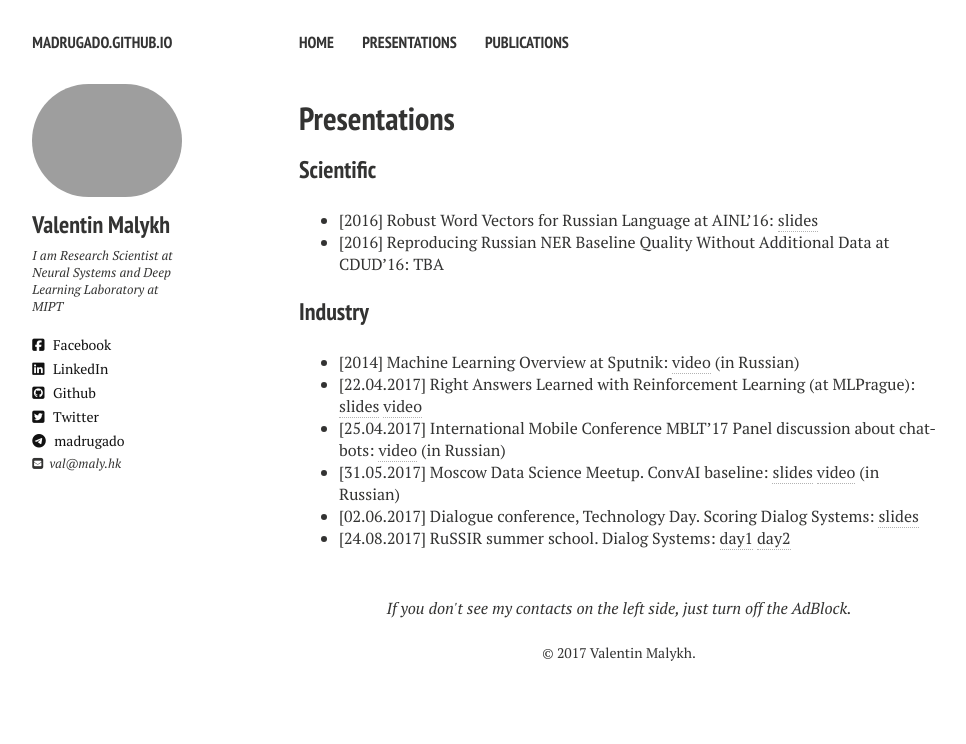
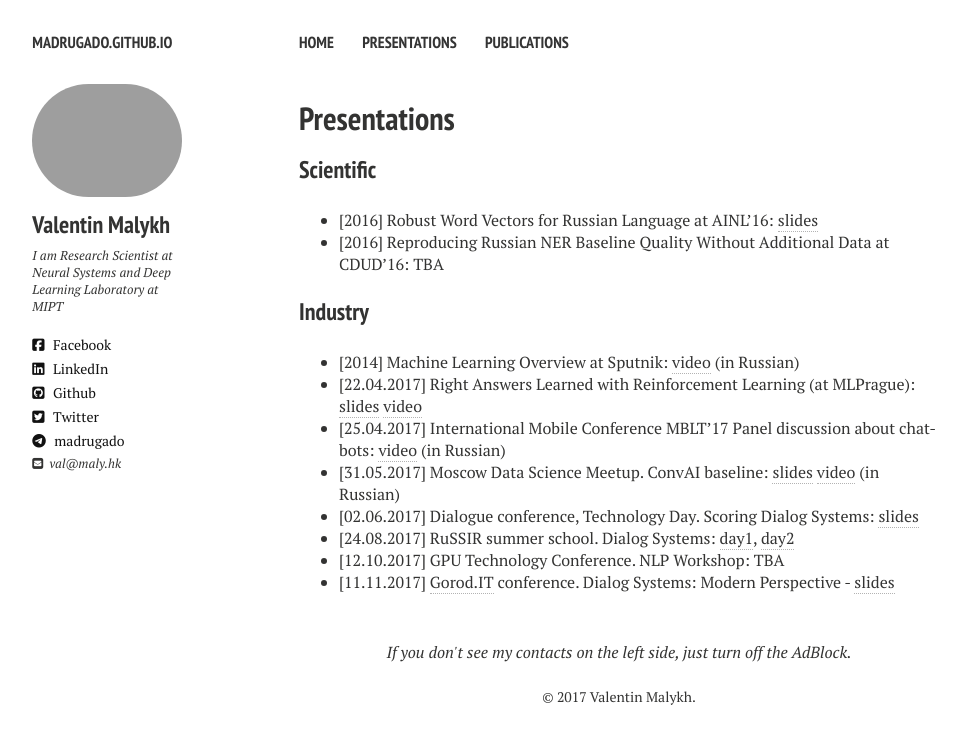
Before and after one commit to madrugado/madrugado.github.io, a Jekyll site: the page built from presentations.md, in a window 1280 px wide. Shown: the top 744 px of the page, without its empty margins (21-987 px from the left). Built offline with Jekyll 4.4.1, drawn with Linux system fonts in a browser that asks for light colours; nearby versions of some CDN libraries.

Commit message:
UPD: fresh presentations

```diff
--- a/presentations.md
+++ b/presentations.md
@@ -15,4 +15,6 @@ tagline: A List of Presentations' Materials
 - [25.04.2017] International Mobile Conference MBLT'17 Panel discussion about chat-bots: [video](https://www.youtube.com/watch?v=qw80di8SEAA) (in Russian)
 - [31.05.2017] Moscow Data Science Meetup. ConvAI baseline: [slides](pdf/ConAI.io-baseline.pdf) [video](https://www.youtube.com/watch?v=6bpz4dNSXTg) (in Russian)
 - [02.06.2017] Dialogue conference, Technology Day. Scoring Dialog Systems: [slides](pdf/Dialogue-2017.pdf)
-- [24.08.2017] RuSSIR summer school. Dialog Systems: [day1](pdf/RuSSIR-DS1.pdf) [day2](pdf/RuSSIR-DS2.pdf)
+- [24.08.2017] RuSSIR summer school. Dialog Systems: [day1](pdf/RuSSIR-DS1.pdf), [day2](pdf/RuSSIR-DS2.pdf)
+- [12.10.2017] GPU Technology Conference. NLP Workshop: TBA
+- [11.11.2017] [Gorod.IT](http://gorod.it) conference. Dialog Systems: Modern Perspective - [slides](pdf/Gorod.IT.pdf)
```
